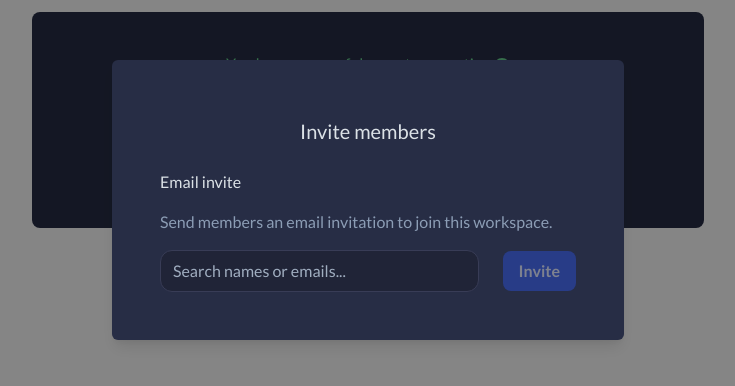
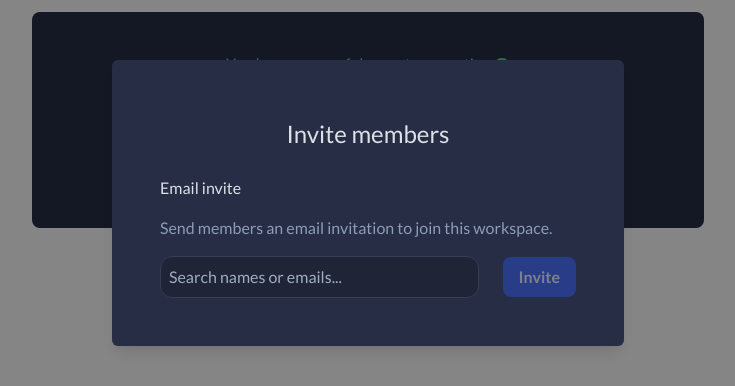
Before and after one commit to opmarq/quick-invite, a React (Create React App) app: page / in a window 1280 px wide. Both pictures are taken after a click on the button "Invite Teammates". Shown: the top 386 px of the page, without its empty margins (272-1007 px from the left). Built offline with nearby package versions, Linux system fonts and the light colour scheme.

Commit message:
Improve style

```diff
--- a/src/App.tsx
+++ b/src/App.tsx
@@ -1,5 +1,5 @@
 import { useState } from "react";
-import { Box, Center } from "@chakra-ui/react";
+import { Box, Center, Text } from "@chakra-ui/react";
 import {
   Modal,
   ModalOverlay,
@@ -24,7 +24,9 @@ function App() {
         <ModalOverlay />
         <ModalContent px="6" py="10" bg="brand.bgPrimary">
           <ModalHeader>
-            <Center color="brand.heading">Invite members</Center>
+            <Center color="brand.heading">
+              <Text fontSize="x-large">Invite members</Text>
+            </Center>
           </ModalHeader>
           <ModalBody>
             <InvitePage
--- a/src/api.ts
+++ b/src/api.ts
@@ -11,6 +11,18 @@ const delay = (ms: number) => new Promise((resolve) => setTimeout(resolve, ms))
 const ErrorRegex = /error/gi
 
 const Users = [
+  {
+    firstName: 'Tima',
+    lastName: 'tom',
+    id: (Math.random() * 1000).toString(),
+    email: 'tima@mail.com'
+  },
+  {
+    firstName: 'Tata',
+    lastName: 'Toto',
+    id: (Math.random() * 1000).toString(),
+    email: 'tata@gmail.com'
+  },
   {
     firstName: 'Jhone',
     lastName: 'doe',
--- a/src/components/Comboxbox.tsx
+++ b/src/components/Comboxbox.tsx
@@ -69,8 +69,8 @@ const Combobox: React.FC<ICombobox> = ({
   return (
     <Box w="100%" position="relative">
       <Box
-        px="3"
-        py="2"
+        px="1"
+        py="1"
         bg="brand.bgSecondary"
         borderRadius="xl"
         border="1px"
@@ -95,6 +95,7 @@ const Combobox: React.FC<ICombobox> = ({
           })}
           <WrapItem>
             <Input
+              p="1"
               variant="unstyled"
               onChange={onChange}
               value={value}
--- a/src/pages/Invite.tsx
+++ b/src/pages/Invite.tsx
@@ -91,7 +91,7 @@ const Invite = ({ onInviteDone }: { onInviteDone: any }) => {
 
   return (
     <Box>
-      <Text color="brand.heading" size="xl" mb="4">
+      <Text color="brand.heading" fontSize="md" mb="4">
         Email invite
       </Text>
       <Text color="brand.text" mb="4">
```
